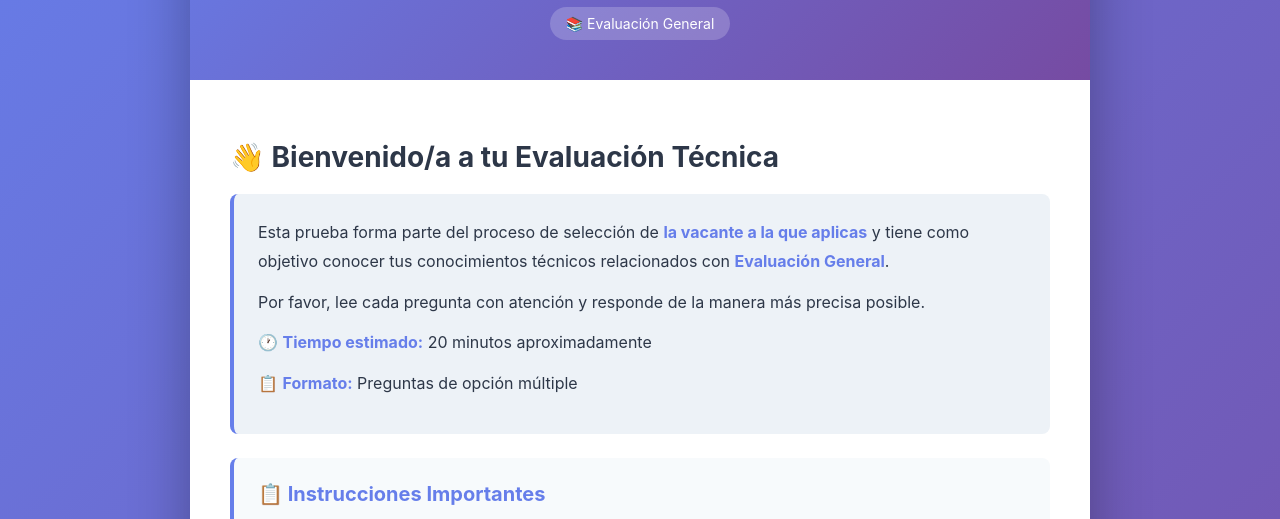
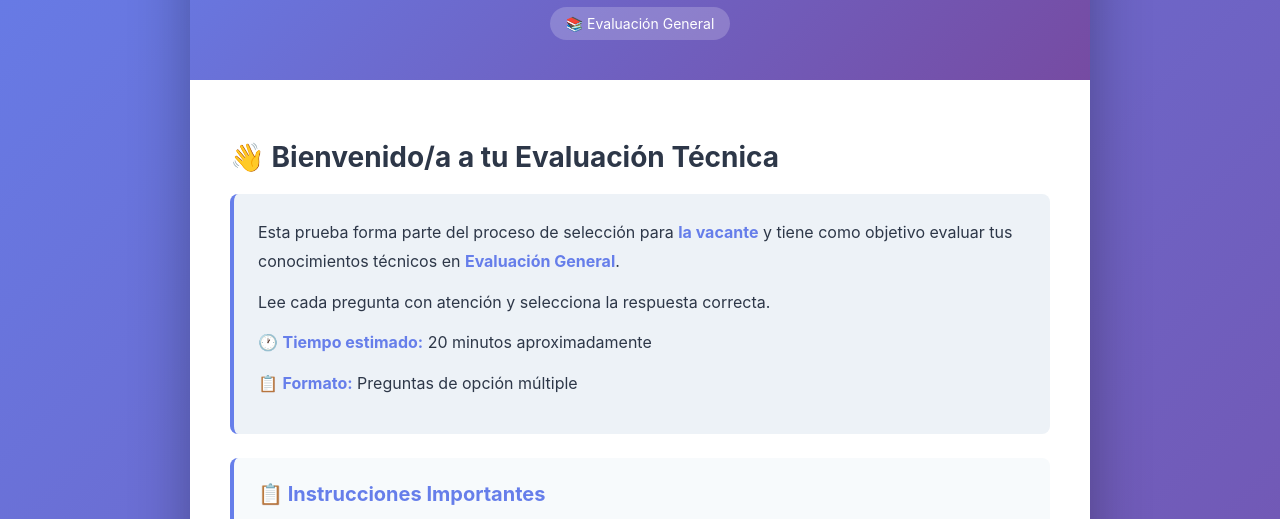
Before and after one commit to CorheSelect/corheselect-evaluaciones, a plain HTML site: page index.html in a window 1280 px wide. Shown: the part 201-720 px from the top of the page. Drawn offline with Linux system fonts and the light colour scheme.

Commit message:
Update index.html

```diff
--- a/index.html
+++ b/index.html
@@ -104,8 +104,8 @@
                 <h2>👋 Bienvenido/a a tu Evaluación Técnica</h2>
 
                 <div class="welcome-intro">
-                    <p>Esta prueba forma parte del proceso de selección de <strong id="vacancyName">la vacante a la que aplicas</strong> y tiene como objetivo conocer tus conocimientos técnicos relacionados con <strong id="techNameIntro">las herramientas requeridas</strong>.</p>
-                    <p>Por favor, lee cada pregunta con atención y responde de la manera más precisa posible.</p>
+    <p>Esta prueba forma parte del proceso de selección para <strong id="jobTitle">la vacante</strong> y tiene como objetivo evaluar tus conocimientos técnicos en <strong id="techNameIntro">las herramientas requeridas</strong>.</p>
+    <p>Lee cada pregunta con atención y selecciona la respuesta correcta.</p>
                     <p>🕐 <strong>Tiempo estimado:</strong> <span id="estimatedTime">15 a 20 minutos</span></p>
                     <p>📋 <strong>Formato:</strong> Preguntas de opción múltiple</p>
                 </div>
```
